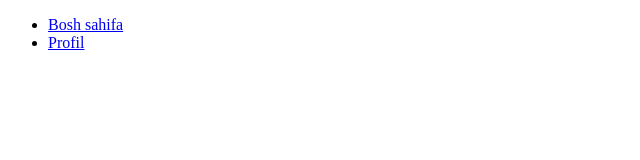
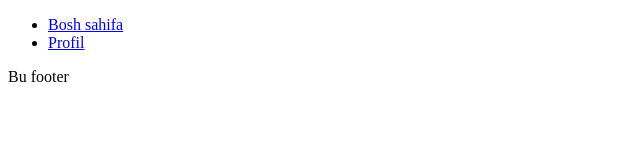
Before and after one commit to shaxa9505/git_project, a plain HTML site: page profile.html in a window 1280 px wide. Shown: the full height of the page, 0-640 px from the left. Drawn offline with Linux system fonts and the light colour scheme.

Commit message:
footer qushdik

```diff
--- a/profile.html
+++ b/profile.html
@@ -17,5 +17,10 @@
     </nav>
   </main>
 
+
+  <footer>
+    <p>Bu footer </p>
+  </footer>
+
 </body>
 </html>
```
